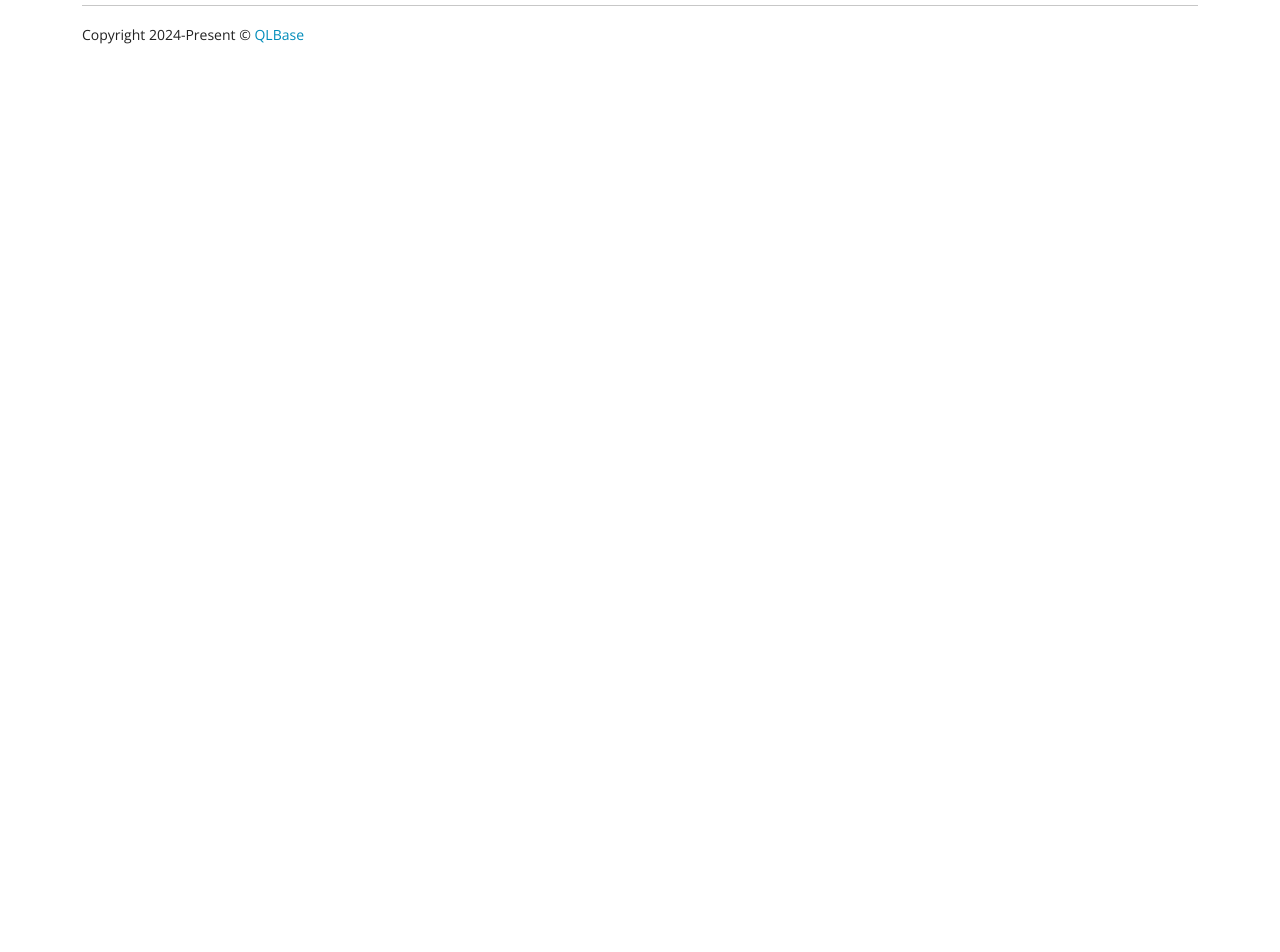
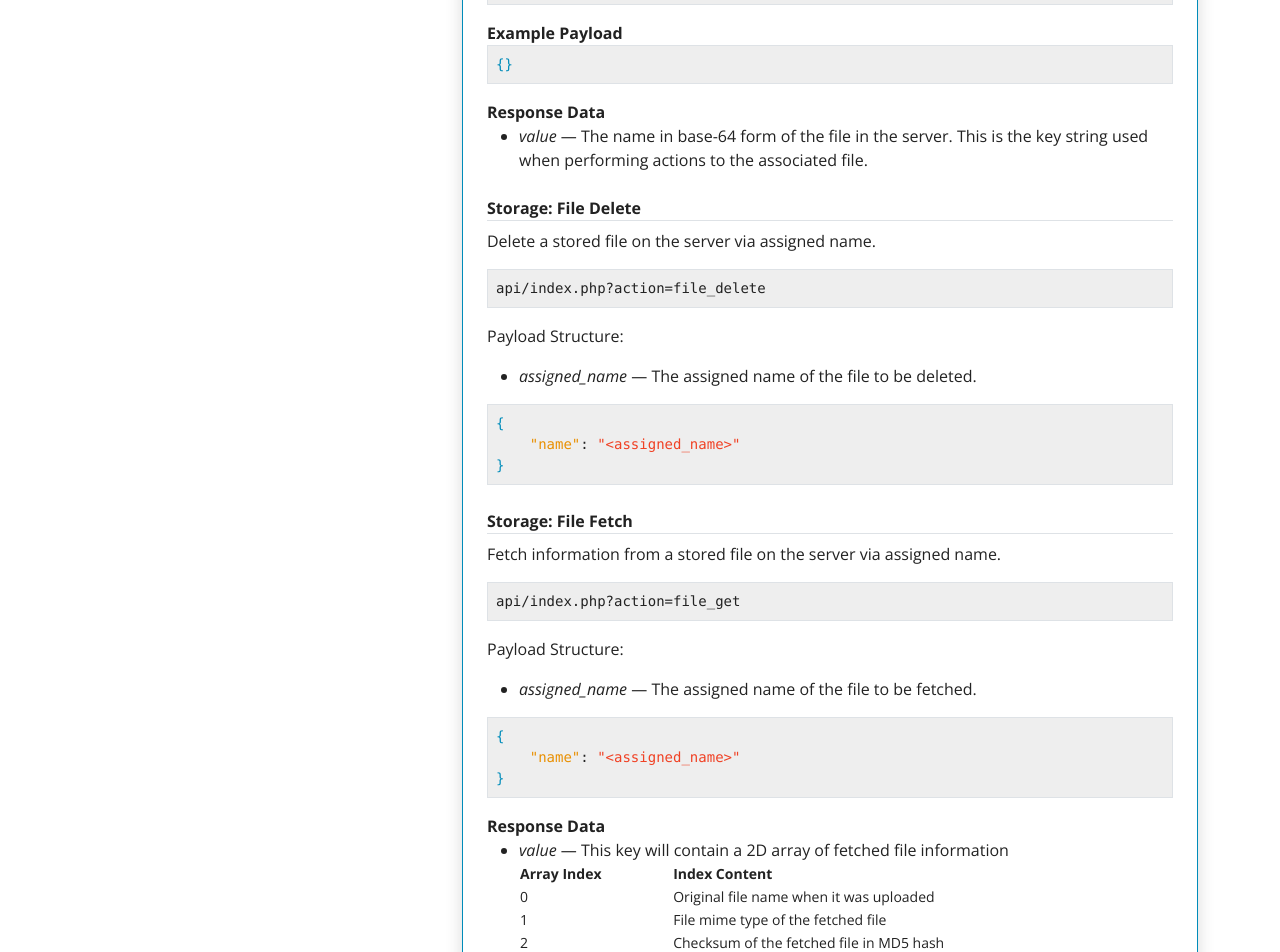
Before and after one commit to nthnn/QLBase, a Vue app in the folder documentations/: page /file-storage in a window 1280 px wide. Shown: the part 980-1932 px from the top of the page. Before the commit the page ends 1074 px from the top, so only its background shows below. Built offline with nearby package versions, Linux system fonts and the light colour scheme.

Commit message:
File Storage page initial documentation contents.

```diff
--- a/documentations/src/views/FileStorage.vue
+++ b/documentations/src/views/FileStorage.vue
@@ -44,7 +44,70 @@
     <br/>
 
     <h4 class="border-bottom">📡 Authentication API Calls</h4>
-    <hr/>
+
+    <b class="mt-4 mb-2 d-block border-bottom fw-bold">Storage: File Upload</b>
+    <p>Uploads a file to be stored on the server. The file must be uploaded included in the form via POST method.</p>
+    <pre class="bg-secondary border-gray border rounded p-2">api/index.php?action=file_upload</pre>
+
+    <b>Example Payload</b>
+    <pre class="bg-secondary border-gray border rounded p-2"><span class="text-primary">{}</span></pre>
+
+    <b>Response Data</b>
+    <ul>
+        <li><i>value</i> &mdash; The name in base-64 form of the file in the server. This is the key string used when performing actions to the associated file.</li>
+    </ul>
+
+    <b class="mt-4 mb-2 d-block border-bottom fw-bold">Storage: File Delete</b>
+    <p>Delete a stored file on the server via assigned name.</p>
+    <pre class="bg-secondary border-gray border rounded p-2">api/index.php?action=file_delete</pre>
+
+    <p>Payload Structure:</p>
+    <ul>
+        <li><i>assigned_name</i> &mdash; The assigned name of the file to be deleted.</li>
+    </ul>
+
+    <pre class="bg-secondary border-gray border rounded p-2"><span class="text-primary">{</span>
+    <span class="text-warning">"name"</span>: <span class="text-danger">"&lt;assigned_name&gt;"</span>
+<span class="text-primary">}</span></pre>
+
+    <b class="mt-4 mb-2 d-block border-bottom fw-bold">Storage: File Fetch</b>
+    <p>Fetch information from a stored file on the server via assigned name.</p>
+    <pre class="bg-secondary border-gray border rounded p-2">api/index.php?action=file_get</pre>
+
+    <p>Payload Structure:</p>
+    <ul>
+        <li><i>assigned_name</i> &mdash; The assigned name of the file to be fetched.</li>
+    </ul>
+
+    <pre class="bg-secondary border-gray border rounded p-2"><span class="text-primary">{</span>
+    <span class="text-warning">"name"</span>: <span class="text-danger">"&lt;assigned_name&gt;"</span>
+<span class="text-primary">}</span></pre>
+
+    <b>Response Data</b>
+    <ul>
+        <li>
+            <i>value</i> &mdash; This key will contain a 2D array of fetched file information
+            <table class="table table-hover">
+                <tr>
+                    <th>Array Index</th>
+                    <th>Index Content</th>
+                </tr>
+                <tr>
+                    <td>0</td>
+                    <td>Original file name when it was uploaded</td>
+                </tr>
+                <tr>
+                    <td>1</td>
+                    <td>File mime type of the fetched file</td>
+                </tr>
+                <tr>
+                    <td>2</td>
+                    <td>Checksum of the fetched file in MD5 hash</td>
+                </tr>
+            </table>
+        </li>
+    </ul>
+
     <div class="row">
         <div class="col-6">
             <RouterLink to="/database" class="btn btn-primary">
```
